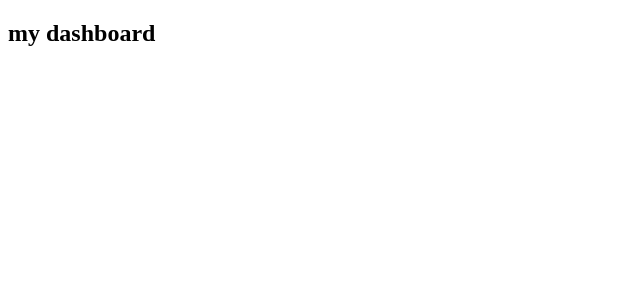
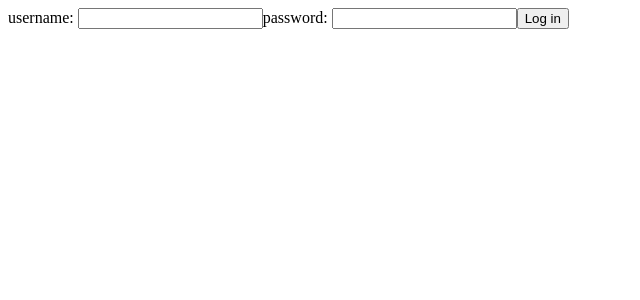
Before and after one commit to nomadic4life/Project-Coddiwomple, a React (Create React App) app in the folder expat-nation/: page / in a window 1280 px wide. Shown: the top 300 px of the page, without its empty margins (0-640 px from the left). Built offline with nearby package versions, Linux system fonts and the light colour scheme.

Commit message:
updated HOC, root route set. new class for input authentication process.

```diff
--- a/expat-nation/src/App.js
+++ b/expat-nation/src/App.js
@@ -1,104 +1,47 @@
 import React, { Component } from 'react';
-import Authenticate from './Components/Authentication/LoginForm'
+import Authenticate from './Components/Authentication/Authenticate'
 import testAuthentication from './Components/Authentication/testAuthentication'
 import MainSection from './Components/Dashboard/Dashboard'
 import { Route } from 'react-router-dom'
 import Dashboard from './Components/Dashboard/Dashboard';
 
-const Authorization = testAuthentication(Authenticate)(MainSection);
+const Authorization = testAuthentication(Authenticate)(Dashboard);
 
 class App extends Component {
   state = {
-    logged: false,
-    authentication: {
-      username: '',
-      password: '',
-    },
-    inputType: {
-      signup: ['username', 'password', 'country'],
-      login: ['username', 'password'],
-    }
-
+    isLogged: false,
+    isLoaded: false,
   }
 
   componentDidMount() {
+    // here check for some authentication if true update state for authorization
     this.setState({
-      logged: true
+      isLogged: false,
+      // maybe can use cache for loading?
+      isLoaded: true // always set to true
     })
   }
 
-  handleFormInput = e => {
-    console.log(e.target.value)
-    this.setState({
-      authentication: {
-        ...this.state.authentication,
-        [e.target.name]: e.target.value
-      }
-    })
-  }
-
-  handleLogin = e => {
-    e.preventDefault();
-    // here check for some authentication if true update state for authorization
-
-    this.setState({
-      authentication: {
-        username: '',
-        password: ''
-       }
-    })
-  }
 
   render() {
-    // considering changing loggedIn to validated or some other verb state
-    if(!this.state.logged) {
-      return (
-        <Route
-          path='/'
-          render={props =>
-            <Authorization
-              {...props}
-              logged={this.state.logged}
+    if(!this.state.isLoaded)
+      return <h1>our temporary loading Component</h1>
 
-              auth={this.state}
-              handleFormInput={this.handleFormInput}
-              handleLogin={this.handleLogin}
-              inputType={this.state.inputType.login}
-              authentication={this.state.authentication}
-            />}
-        />
-      )
-    }
     return (
       <Route
         path='/'
         render={props =>
-          <Dashboard
+          <Authorization
             {...props}
-            logged={this.state.logged}
+            auth={this.state}
+            isLogged={this.state.isLogged}
+            handleFormInput={this.handleFormInput}
+            handleLogin={this.handleLogin}
           />}
-        />
+      />
     )
+  }
 
-    return (
-      <div className="App">
-        <h1>hi</h1>
-        <Authorization
-          logged={this.state.loggedIn}
-          auth={this.state}
-          handleFormInput={this.handleFormInput}
-          handleLogin={this.handleLogin}
-          inputType={this.state.inputType.login}
-          authentication={this.state.authentication}
-        />
-        {/* <LoginForm
-          handleFormInput={this.handleFormInput}
-          handleLogin={this.handleLogin}
-          inputType={this.state.inputType.login}
-          authentication={this.state.authentication} /> */}
-      </div>
-    );
-  }
 }
 
 export default App;
--- a/expat-nation/src/Components/Authentication/LoginForm.js
+++ b/expat-nation/src/Components/Authentication/AcessInterface.js
@@ -1,7 +1,8 @@
 import React from 'react';
 import FormInput from './FormInput'
 
-const LoginForm = props => {
+const AcessInterface = props => {
+
   const { authentication: {username, password}, inputType, handleFormInput, handleLogin } = props;
   const valueType = [username, password];
 
@@ -9,8 +10,7 @@ const LoginForm = props => {
     <>
       <form onSubmit={ (e) => handleLogin(e)}>
 
-        {inputType.map((element, index) => {
-          console.log({[element]: valueType[index]})
+        {inputType.map( element => {
           return <FormInput key={element}
             label={element}
             name={element}
@@ -25,4 +25,4 @@ const LoginForm = props => {
   )
 }
 
-export default LoginForm;
+export default AcessInterface;
--- /dev/null
+++ b/expat-nation/src/Components/Authentication/Authenticate.js
@@ -0,0 +1,57 @@
+import React, { Component } from 'react';
+import AccessInterface from './AcessInterface'
+import { Route } from 'react-router-dom'
+
+class App extends Component {
+  state = {
+    authentication: {
+      username: '',
+      password: '',
+    },
+    inputType: {
+      signup: ['username', 'password', 'country'],
+      login: ['username', 'password'],
+    }
+  }
+
+  // componentDidMount() {
+  //   this.setState({
+  //     logged: false,
+  //     // maybe can use cache for loading?
+  //     loaded: true // always set to true
+  //   })
+  // }
+
+  handleFormInput = e => {
+    this.setState({
+      authentication: {
+        ...this.state.authentication,
+        [e.target.name]: e.target.value
+      }
+    })
+  }
+
+  handleLogin = e => {
+    e.preventDefault();
+    this.setState({
+      authentication: {
+        username: '',
+        password: ''
+       }
+    })
+  }
+
+  render() {
+    return (
+      <AccessInterface
+        handleFormInput={this.handleFormInput}
+        handleLogin={this.handleLogin}
+        authentication={this.state.authentication}
+        inputType={this.state.inputType.login}
+      />
+    )
+  }
+
+}
+
+export default App;
--- a/expat-nation/src/Components/Authentication/testAuthentication.js
+++ b/expat-nation/src/Components/Authentication/testAuthentication.js
@@ -1,8 +1,33 @@
 import React, { Component } from 'react';
+import { Route } from 'react-router-dom'
 
 const testAuthentication = Validate => Logged => props => {
-  if(!props.logged) return <Validate {...props} auth={props.auth}/>
-  return <Logged {...props} auth={props.auth}/>
+  const { auth, handleFormInput, handleLogin } = props;
+  console.log(props.isLogged)
+  if(!props.isLogged)
+    // Render Authorization if logged out
+    return (
+      <Route
+        path='/'
+        render={props =>
+          <Validate
+            {...props}
+          />}
+      />
+    )
+
+else
+  // Render Dashboard if logged in
+  return (
+    <Route
+      path='/'
+      render={props =>
+        <Logged
+          {...props}
+          auth={props.auth}
+        />}
+    />
+  )
 }
 
 
```
